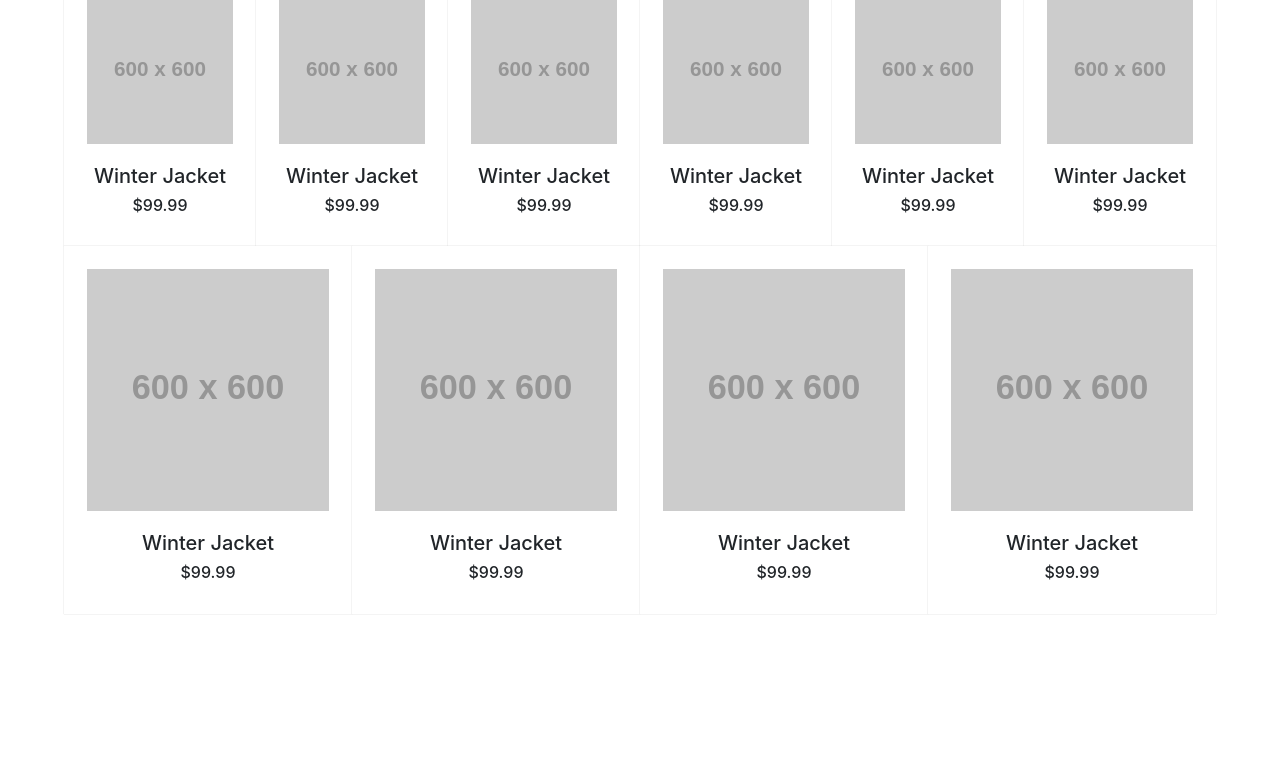
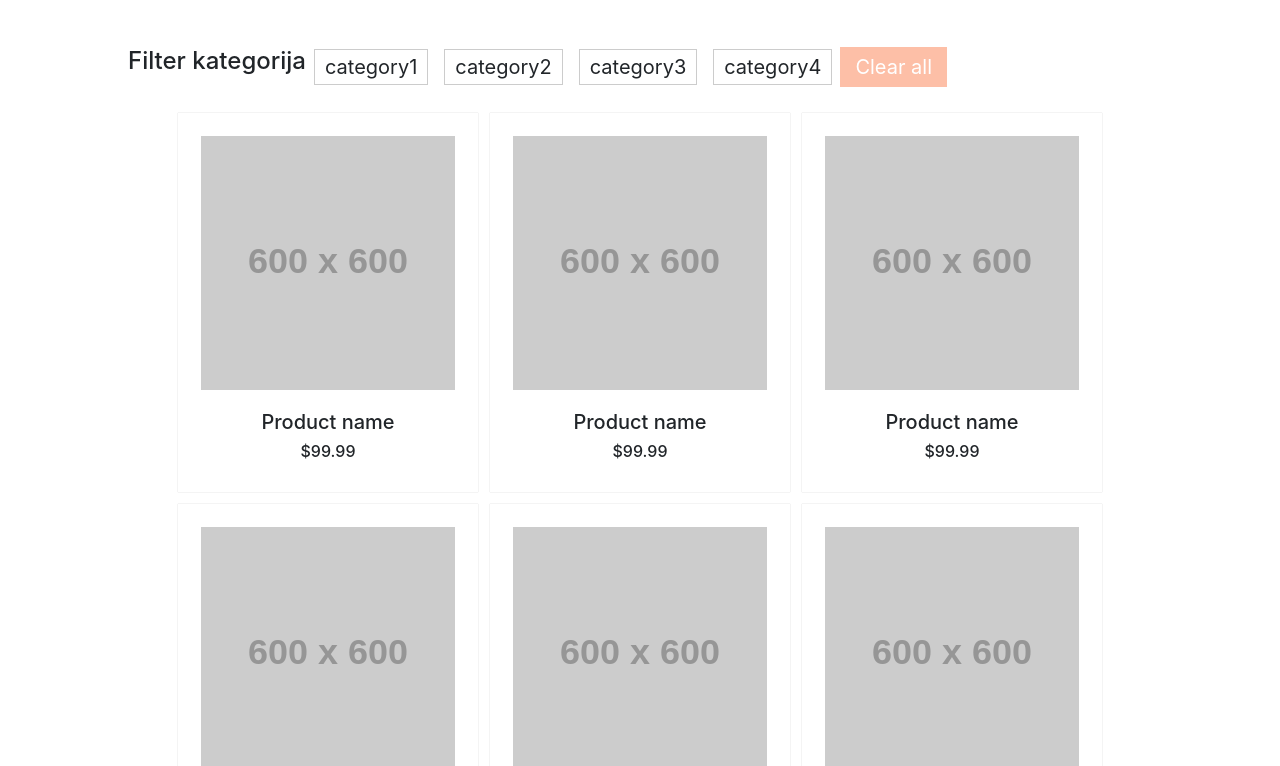
Before and after one commit to StevanFilipovic/TemplateForSinglepageWebsite, a plain HTML site: page products.html in a window 1280 px wide. Shown: the part 165-931 px from the top of the page. Before the commit the page ends 800 px from the top, so only its background shows below. Drawn offline with nearby package versions, Linux system fonts and the light colour scheme; placeholder pictures from the web are drawn by us.

Commit message:
Sredjena strana Proizvodi

```diff
--- a/products-page-style.css
+++ b/products-page-style.css
@@ -2,12 +2,24 @@
     background-image: linear-gradient(to right, #ffecd2 0%, #fcb69f 100%);
     border-bottom: 1px solid gray;
 }
-
+.intro-text{
+  margin: 30px auto 50px;
+}
+.intro-text h2, .intro-text h4{
+  text-align: center;
+    font-weight: 300;
+}
 .products {
 	display: flex;
     flex-wrap: wrap;
     width: 90%;
     margin: auto;
+    justify-content: center;
+}
+#filters{
+  margin-bottom: 20px;
+  justify-content: start;
+  width: 80%;
 }
 
 .product-card {
@@ -15,7 +27,8 @@
 	flex-direction: column;
     max-width: 300px;
 	padding: 2%;
-	flex: 1 16%;
+  /* flex: 1 16%; */
+  margin: 6px;
 
 	background-color: #FFF;
 	box-shadow: 0px 0px 1px 0px rgba(0,0,0,0.25);
@@ -34,12 +47,12 @@
 @media ( max-width: 920px ) {
 
 	.product-card {
-		flex: 1 21%;
+		/* flex: 1 21%; */
 	}
 
 	.products .product-card:first-child,
 	.products .product-card:nth-child(2) {
-		flex: 2 46%;
+		/* flex: 2 46%; */
 	}
 
 }
@@ -47,7 +60,7 @@
 @media ( max-width: 600px ) {
 
 	.product-card {
-		flex: 1 46%;
+		/* flex: 1 46%; */
 	}
 
 }
@@ -75,14 +88,15 @@
 .filter-container {
     display: block;
     position: relative;
-    padding-left: 35px;
-    margin: auto 12px;
+    margin: auto 8px;
     cursor: pointer;
-    font-size: 22px;
+    font-size: 20px;
     -webkit-user-select: none;
     -moz-user-select: none;
     -ms-user-select: none;
     user-select: none;
+    border: 1px solid #cccccc;
+    padding: 2px 10px;
   }
 
   /* Hide the browser's default checkbox */
@@ -100,6 +114,7 @@
     height: 30px;
     width: 30px;
     background-color: #eee;
+    display: none;
   }
 
   /* On mouse-over, add a grey background color */
@@ -148,4 +163,5 @@
     color: white;
     border-style: none;
     cursor: pointer;
+    padding: 5px 15px;
   }
--- a/products.html
+++ b/products.html
@@ -86,129 +86,120 @@ function ProductFilterLevel1(products, filters) {
                   </div>
                 </nav>
                 </div>
-
- <h2>Proizvodi</h2>
-
+<div class="intro-text">
+    <h2>Proizvodi</h2>
+    <h4>Ovde možete pogledati sve proizvode iz našeg asortimana kao i aktuelne cene</h4>
+</div>
  <div id="filters" class="products">
         <div class="filter-wrapper">
-          <h4>Kategorije</h4>
-          <label class="filter-container"><input type="checkbox" name="colour" id="red" value="red" ><span class="filters-title">Red</span></input> <span class="checkmark"></span></label>
-          <label class="filter-container"><input type="checkbox" name="colour" id="blue" value="blue">Blue</input><span class="checkmark"></span></label>
-          <label class="filter-container"><input type="checkbox" name="colour" id="green" value="green">Green</input><span class="checkmark"></span></label>
-          <label class="filter-container"><input type="checkbox" name="colour" id="yellow" value="yellow">Yellow</input><span class="checkmark"></span></label>
+          <h4>Filter kategorija</h4>
+          <label class="filter-container"><input type="checkbox" name="colour" id="category1" value="category1" ><span class="filters-title">category1</span></input> <span class="checkmark"></span></label>
+          <label class="filter-container"><input type="checkbox" name="colour" id="category2" value="category2">category2</input><span class="checkmark"></span></label>
+          <label class="filter-container"><input type="checkbox" name="colour" id="category3" value="category3">category3</input><span class="checkmark"></span></label>
+          <label class="filter-container"><input type="checkbox" name="colour" id="category4" value="category4">category4</input><span class="checkmark"></span></label>
         </div>
         <div>
           <input class="button-clear" type="button" id="none" value="Clear all"></input>
         </div>
       </div>
 
-      <div class="products">
-            <!-- <ul> -->
-              <!-- <li class="<a href="https://www.jqueryscript.net/tags.php?/grid/">grid</a>-products" data-colour="red"><span>Product 1</span></li> -->
-              <!-- <li class="grid-products" data-colour="yellow"><span>Product 2</span></li>
-              <li class="grid-products" data-colour="green"><span>Product 3</span></li>
-              <li class="grid-products" data-colour="red"><span>Product 4</span></li>
-              <li class="grid-products" data-colour="blue"><span>Product 5</span></li> -->
-            <!-- </ul> -->
-          </div>
-
           <section class="products">
-                <div class="product-card grid-products" data-colour="red">
+                <div class="product-card grid-products" data-colour="category1">
                     <div class="product-image">
                         <img src="http://via.placeholder.com/600x600">
                     </div>
                     <div class="product-info">
-                        <h5>Winter Jacket</h5>
+                        <h5>Product name</h5>
                         <h6>$99.99</h6>
                     </div>
                 </div>
 
-                <div class="product-card grid-products" data-colour="red">
+                <div class="product-card grid-products" data-colour="category1">
                     <div class="product-image">
                         <img src="http://via.placeholder.com/600x600">
                     </div>
                     <div class="product-info">
-                        <h5>Winter Jacket</h5>
+                        <h5>Product name</h5>
                         <h6>$99.99</h6>
                     </div>
                 </div>
 
-                <div class="product-card grid-products" data-colour="blue">
+                <div class="product-card grid-products" data-colour="category2">
                     <div class="product-image">
                         <img src="http://via.placeholder.com/600x600">
                     </div>
                     <div class="product-info">
-                        <h5>Winter Jacket</h5>
+                        <h5>Product name</h5>
                         <h6>$99.99</h6>
                     </div>
                 </div>
 
-                <div class="product-card grid-products" data-colour="blue">
+                <div class="product-card grid-products" data-colour="category2">
                     <div class="product-image">
                         <img src="http://via.placeholder.com/600x600">
                     </div>
                     <div class="product-info">
-                        <h5>Winter Jacket</h5>
+                        <h5>Product name</h5>
                         <h6>$99.99</h6>
                     </div>
                 </div>
 
-                <div class="product-card grid-products" data-colour="green">
+                <div class="product-card grid-products" data-colour="category3">
                     <div class="product-image">
                         <img src="http://via.placeholder.com/600x600">
                     </div>
                     <div class="product-info">
-                        <h5>Winter Jacket</h5>
+                        <h5>Product name</h5>
                         <h6>$99.99</h6>
                     </div>
                 </div>
 
-                <div class="product-card grid-products" data-colour="green">
+                <div class="product-card grid-products" data-colour="category3">
                     <div class="product-image">
                         <img src="http://via.placeholder.com/600x600">
                     </div>
                     <div class="product-info">
-                        <h5>Winter Jacket</h5>
+                        <h5>Product name</h5>
                         <h6>$99.99</h6>
                     </div>
                 </div>
 
-                <div class="product-card grid-products" data-colour="green">
+                <div class="product-card grid-products" data-colour="category3">
                     <div class="product-image">
                         <img src="http://via.placeholder.com/600x600">
                     </div>
                     <div class="product-info">
-                        <h5>Winter Jacket</h5>
+                        <h5>Product name</h5>
                         <h6>$99.99</h6>
                     </div>
                 </div>
 
-                <div class="product-card grid-products" data-colour="yellow">
+                <div class="product-card grid-products" data-colour="category4">
                     <div class="product-image">
                         <img src="http://via.placeholder.com/600x600">
                     </div>
                     <div class="product-info">
-                        <h5>Winter Jacket</h5>
+                        <h5>Product name</h5>
                         <h6>$99.99</h6>
                     </div>
                 </div>
 
-                <div class="product-card grid-products" data-colour="yellow">
+                <div class="product-card grid-products" data-colour="category4">
                     <div class="product-image">
                         <img src="http://via.placeholder.com/600x600">
                     </div>
                     <div class="product-info">
-                        <h5>Winter Jacket</h5>
+                        <h5>Product name</h5>
                         <h6>$99.99</h6>
                     </div>
                 </div>
 
-                <div class="product-card grid-products" data-colour="yellow">
+                <div class="product-card grid-products" data-colour="category4">
                     <div class="product-image">
                         <img src="http://via.placeholder.com/600x600">
                     </div>
                     <div class="product-info">
-                        <h5>Winter Jacket</h5>
+                        <h5>Product name</h5>
                         <h6>$99.99</h6>
                     </div>
                 </div>
```
